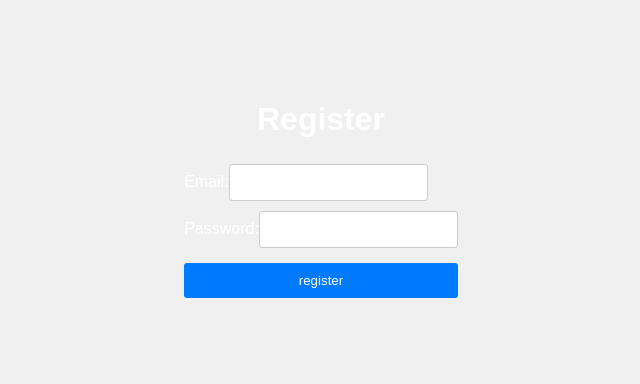
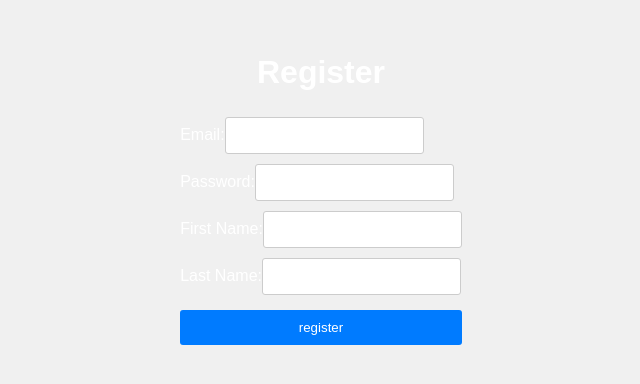
Before and after one commit to WSU-4110/LearningManagementSystem, a React (Create React App) app in the folder frontend/: page /register in a window 1280 px wide. Shown: the part 206-590 px from the top of the page, without its empty margins (319-959 px from the left). Built offline with nearby package versions, Linux system fonts and the light colour scheme.

Commit message:
added firstName & lastName inputs for registration

```diff
--- a/frontend/src/components/register.component.js
+++ b/frontend/src/components/register.component.js
@@ -3,10 +3,14 @@
 export default function Register() {
     const [email, setEmail] = useState('');
     const [password, setPassword] = useState('');
+    const [firstName, setFirstName] = useState('');
+    const [lastName, setLastName] = useState('');
     function handleRegister() {
         const student = {
             email: email,
-            password: password
+            password: password,
+            firstName: firstName,
+            lastName: lastName
         };
         axios.post('http://localhost:5050/students/add', student)
             .catch((err) => console.log(err));
@@ -32,6 +36,22 @@
                         onChange={(e) => setPassword(e.target.value)}
                     />
                 </div>
+                <div>
+                    <label>First Name:</label>
+                    <input
+                        type="text"
+                        value={firstName}
+                        onChange={(e) => setFirstName(e.target.value)}
+                    />
+                </div>
+                <div>
+                    <label>Last Name:</label>
+                    <input
+                        type="text"
+                        value={lastName}
+                        onChange={(e) => setLastName(e.target.value)}
+                    />
+                </div>
                 <button type="button" onClick={handleRegister}>
                     register
                 </button>
```
